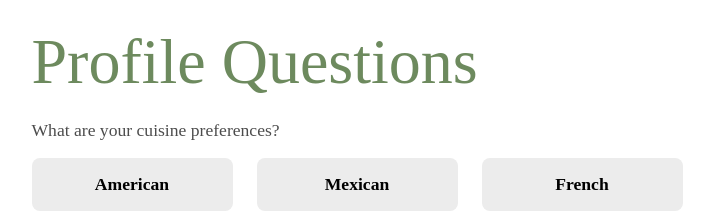
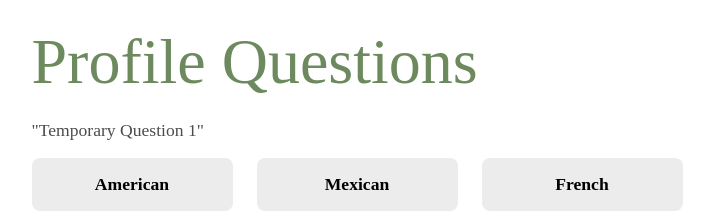
Before and after one commit to menglander2019/LetsEat-Dev, a React (Create React App) app in the folder react/letseat-app/: page /edit/preferences in a window 1280 px wide. Shown: the top 211 px of the page, without its empty margins (283-997 px from the left). Built offline with nearby package versions, Linux system fonts and the light colour scheme; no server answers; a web font is replaced by a local one.

Commit message:
Cleaned up code, async rendering needs work

```diff
--- a/react/letseat-app/src/pages/ProfileQuestions.js
+++ b/react/letseat-app/src/pages/ProfileQuestions.js
@@ -8,14 +8,16 @@ import { IconContext } from 'react-icons'
 
 import PreviousNextButton from '../components/PreviousNextButton'
 import ButtonCreate from '../components/ButtonCreate'
+import { renderMatches } from 'react-router-dom'
 
 function ProfileQuestions() {
 
     const [ questionIndex, setQuestionIndex ] = useState(0)
     const [ questions, setQuestions ] = useState([])
+    var numQuestions = 3
+
     var cuisineChoices = ["American", "Mexican", "French", "Chinese", "Japanese", "Italian", "Korean", "Thai"]
     var allergyChoices = ["Gluten", "Eggs", "Dairy", "Peanuts", "N/A"]
-    var numQuestions = 3
 
     const nextQuestion = () => {
         setQuestionIndex((questionIndex) => questionIndex + 1)
@@ -28,15 +30,6 @@ function ProfileQuestions() {
     useEffect(() => {
         fetchQuestions()
     }, [])
-
-    // Calls FastAPI to pull questions
-    const fetchQuestions = async () => {
-        console.log("Questions Fetched!")
-        const response = await fetch("http://127.0.0.1:8000/questionnaire/profile/")
-        const message = await response.json()
-        console.log(message)
-        setQuestions(message)
-    }
 
     const answerClicked = (e) => {
         var questionID = e.currentTarget.getAttribute("id");
@@ -86,12 +79,21 @@ function ProfileQuestions() {
 
         console.log(questions)
 
-        const response = fetch("http://127.0.0.1:8000/submit/profile/", {
+        const response = fetch("http://127.0.0.1:8000/submit/questionnaire/", {
             method: "POST",
             headers: { "Content-Type": "application/json" },
             body: JSON.stringify(questions)
         })
     }
+
+    // Calls FastAPI to pull questions
+    const fetchQuestions = async () => {
+        console.log("Questions Fetched!")
+        const response = await fetch("http://127.0.0.1:8000/questionnaire/profile/")
+        const message = await response.json()
+        setQuestions(message)
+    }
+
 
     return (
         <div className="container">
@@ -100,7 +102,7 @@ function ProfileQuestions() {
                 <div id="profileQuestions">
                     <div className="row mt-3">
                         <div id="q1" className="question" onClick={answerClicked}>
-                            <label for="answerOptions">What are your cuisine preferences?</label>
+                            <label for="answerOptions">"Temporary Question 1"</label>
                             <ButtonCreate answerOptions={cuisineChoices} questionNumber={"q1"} colNumber={4} />
                         </div>
                     </div>
@@ -134,15 +136,5 @@ function ProfileQuestions() {
     );
 }
 
-/**
- * <div className="row">
-        <PreviousNextButton
-            questionIndex={questionIndex}
-            previousQuestion={previousQuestion}
-            nextQuestion={nextQuestion}
-            numQuestions={numQuestions}/>
-    </div>
- */
-
 
 export default ProfileQuestions
```
